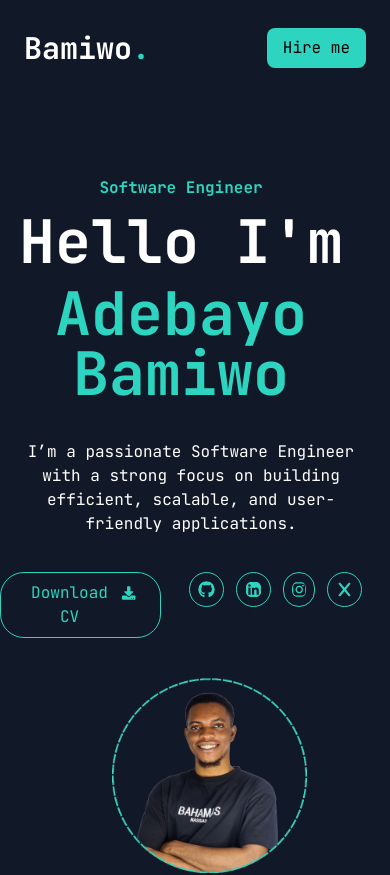
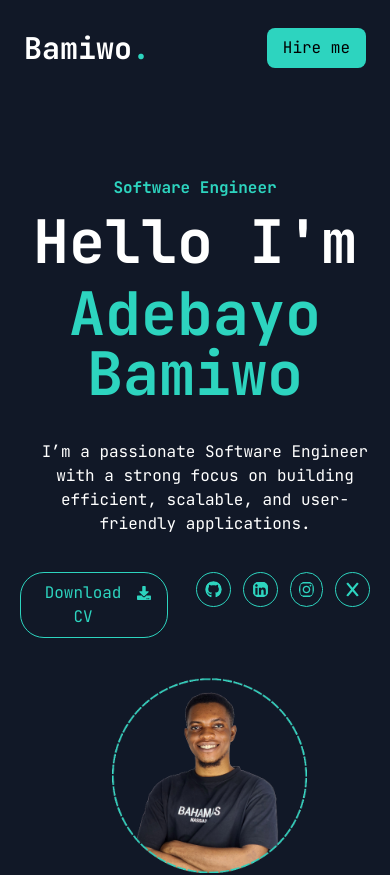
Before and after one commit to bammietop03/Portfolio-Website, a React (Vite) app: page / in a window 390 px wide. Shown: the top 875 px of the page. Built offline with nearby package versions, Linux system fonts and the light colour scheme; no server answers.

Commit message:
Portfolio

```diff
--- a/src/components/Hero.jsx
+++ b/src/components/Hero.jsx
@@ -9,7 +9,7 @@ const Hero = () => {
     <section className="bg-gray-900 pt-10">
       <div className="container flex flex-col md:flex-row item-center  mx-auto max-w-7xl md:py-10 space-y-0 md:space-y-0">
         {/* Left Item */}
-        <div className="flex flex-col space-y-3 md:w-1/2 items-center md:items-start mr-7 py-10 sm:px-6">
+        <div className="flex flex-col space-y-3 md:w-1/2 items-center md:items-start mx-5 md:mx-0 md:mr-7 py-10 sm:px-6">
           <p className="text-teal-400 font-bold ">Software Engineer</p>
 
           <h1 className="text-white text-6xl font-bold text-center md:text-left">
@@ -25,7 +25,7 @@ const Hero = () => {
           <div className=" flex space-x-3">
             <button
               onClick={handleDownload}
-              className="text-teal-400  px-6 py-2 rounded-3xl hover:bg-teal-400 hover:text-black flex border border-teal-400 mr-4"
+              className="text-teal-400  px-4 md:px-6 py-2 rounded-3xl hover:bg-teal-400 hover:text-black flex border border-teal-400 mr-4"
             >
               Download CV <FaDownload className="mt-1 ml-2" />
             </button>
--- a/src/components/Services.jsx
+++ b/src/components/Services.jsx
@@ -28,7 +28,7 @@ const Services = () => {
           </p>
           <button
             onClick={handleDownload}
-            className="text-teal-400  px-6 py-2 rounded-3xl hover:bg-teal-400 hover:text-black flex border border-teal-400 mr-4 w-[43%] justify-center self-center md:self-start"
+            className="text-teal-400  px-6 py-2 rounded-3xl hover:bg-teal-400 hover:text-black flex border border-teal-400 mr-4 md:w-[43%] justify-center self-center md:self-start"
           >
             Download CV <FaDownload className="mt-1 ml-2" />
           </button>
--- a/src/components/helper/Form.jsx
+++ b/src/components/helper/Form.jsx
@@ -91,7 +91,7 @@ const ContactForm = () => {
         />
       </div>
       <button
-        className="md:w-[30%] w-[40%] bg-teal-400 rounded-md p-2 text-gray-900"
+        className="md:w-[30%] w-[43%] bg-teal-400 rounded-md p-2 text-gray-900"
         type="submit"
         value="Send"
       >
```
